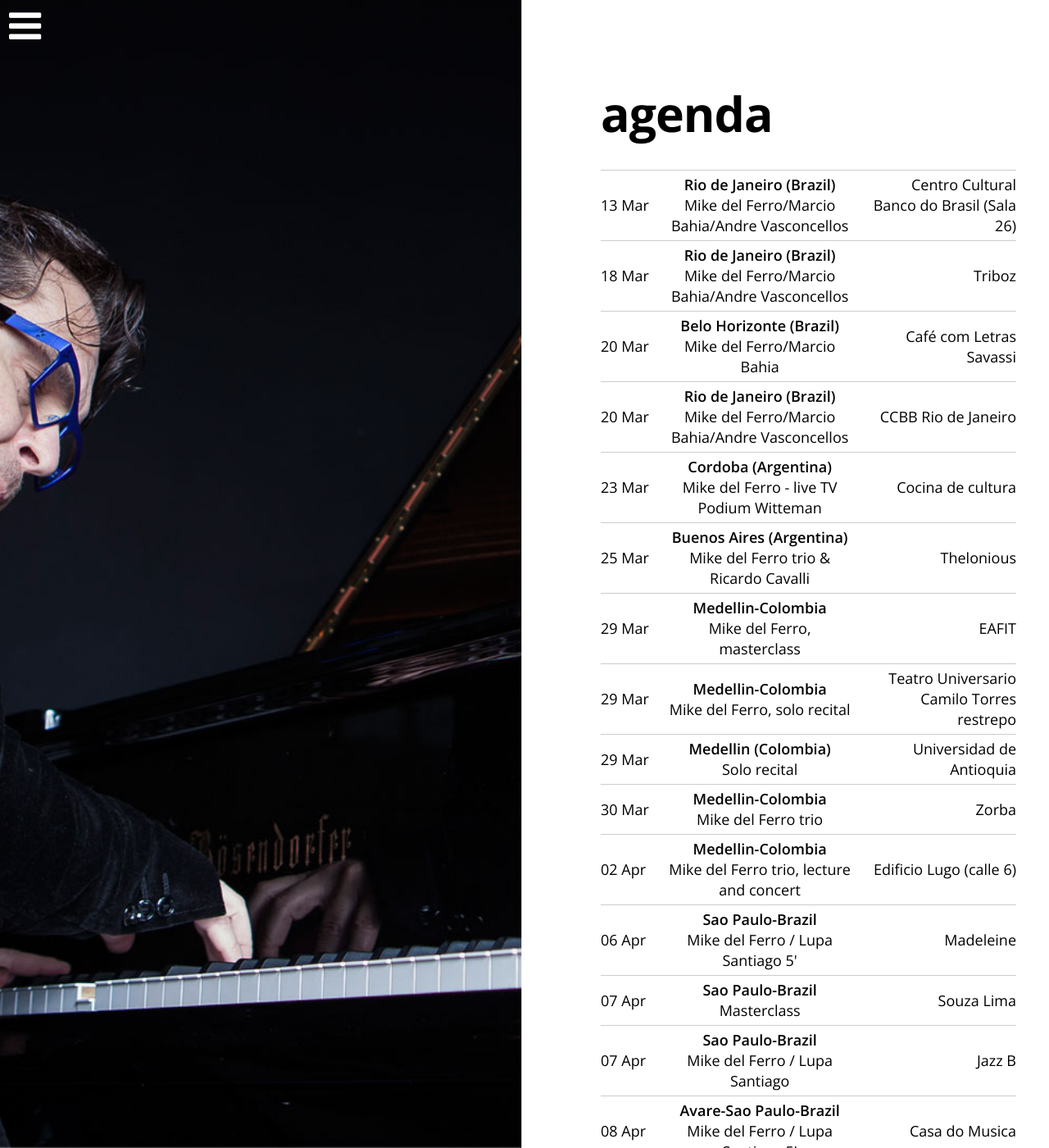
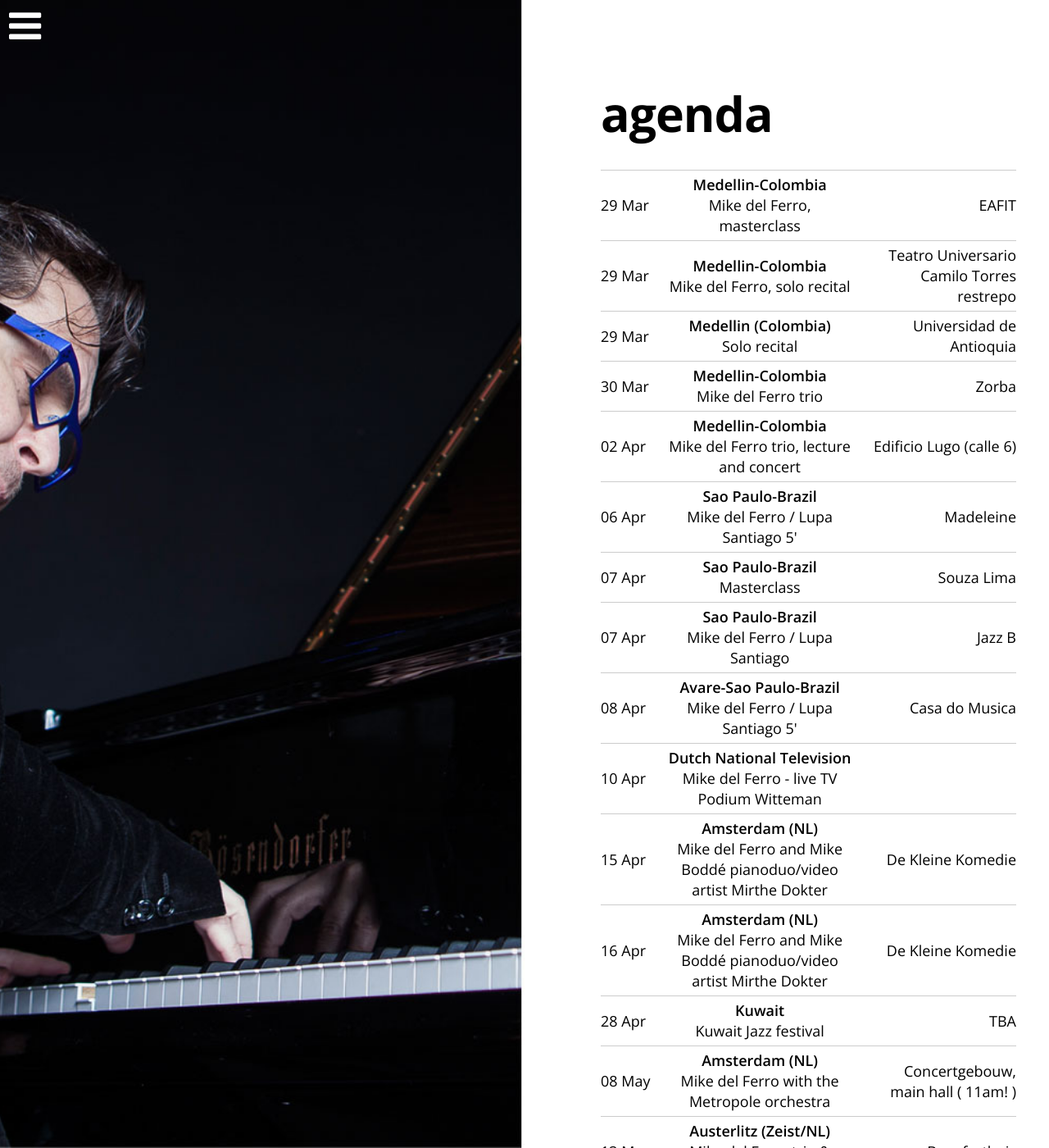
Before and after one commit to mikedelferro/website, a Jekyll site: the page built from agenda.html, in a window 1280 px wide and 1400 px high. Shown: the whole window at 82% size. Built offline with Jekyll 4.4.1, drawn with Linux system fonts in a browser that asks for light colours; nearby versions of some CDN libraries; some of the changed text lies outside the part shown.

Commit message:
Updated '/_config.yml' via CloudCannon

```diff
--- a/_config.yml
+++ b/_config.yml
@@ -100,14 +100,14 @@
     venue: Basel-Switserland
     url: ''
   - title: Mike del Ferro - live TV Podium Witteman
-    date: 2016-03-23T21:00:00.000Z
-    location: Cocina de cultura
-    venue: Cordoba  (Argentina)
+    date: 2016-04-10T18:00:00.000Z
+    location: ''
+    venue: Dutch National Television
     url: ''
-  - title: 'Mike del Ferro trio & Ricardo Cavalli'
-    date: 2016-03-25T21:00:00.000Z
-    location: Thelonious
-    venue: Buenos Aires  (Argentina)
+  - title: Canto Ostinato meets Jazz (with Jeroen and Sandra van Veen)
+    date: 2016-06-17T20:00:00.000Z
+    location: TBA
+    venue: Shikodra-Albania
     url: ''
   - title: 'Mike del Ferro trio & orchestra'
     date: 2016-05-27T20:00:00.000Z
@@ -129,23 +129,18 @@
     location: Universidad de Antioquia
     venue: Medellin (Colombia)
     url: ''
-  - title: Mike del Ferro/Marcio Bahia
-    date: 2016-03-20T20:00:00.000Z
-    location: Café com Letras Savassi
-    venue: Belo Horizonte (Brazil)
+  - title: Mike del Ferro trio
+    date: 2017-01-14T20:00:00.000Z
+    location: 10/14 Club
+    venue: Warszaw-Poland
     url: ''
-  - title: Mike del Ferro/Marcio Bahia/Andre Vasconcellos
-    date: 2016-03-20T20:00:00.000Z
-    location: CCBB Rio de Janeiro
-    venue: Rio de Janeiro (Brazil)
-    url: 'https://www.facebook.com/ccbb.rj/'
-  - title: Mike del Ferro/Marcio Bahia/Andre Vasconcellos
-    date: 2016-03-18T21:30:00.000Z
-    location: Triboz
-    venue: Rio de Janeiro (Brazil)
+  - title: Mike del Ferro trio
+    date: 2017-01-17T20:00:00.000Z
+    location: TBA
+    venue: Katowice-Poland
     url: ''
-  - title: Mike del Ferro/Marcio Bahia/Andre Vasconcellos
-    date: 2016-03-13T17:00:00.000Z
-    location: Centro Cultural Banco do Brasil  (Sala 26)
-    venue: Rio de Janeiro (Brazil)
-    url: ''
+  - title: Mike del Ferro / Mike Boddé pianoduo
+    date: 2017-02-10T20:30:00.000Z
+    location: De Doelen
+    venue: Rotterdam-NL
+    url: www.dedoelen.nl
```
